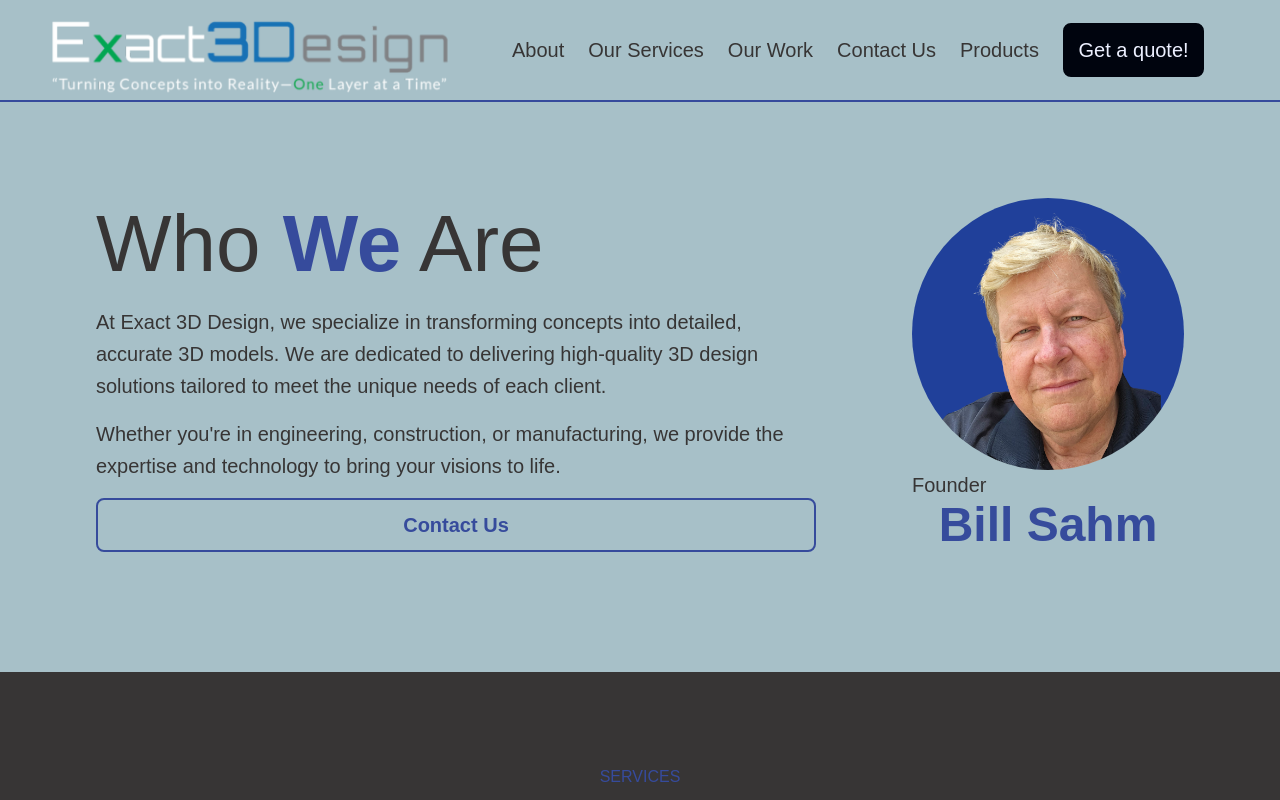
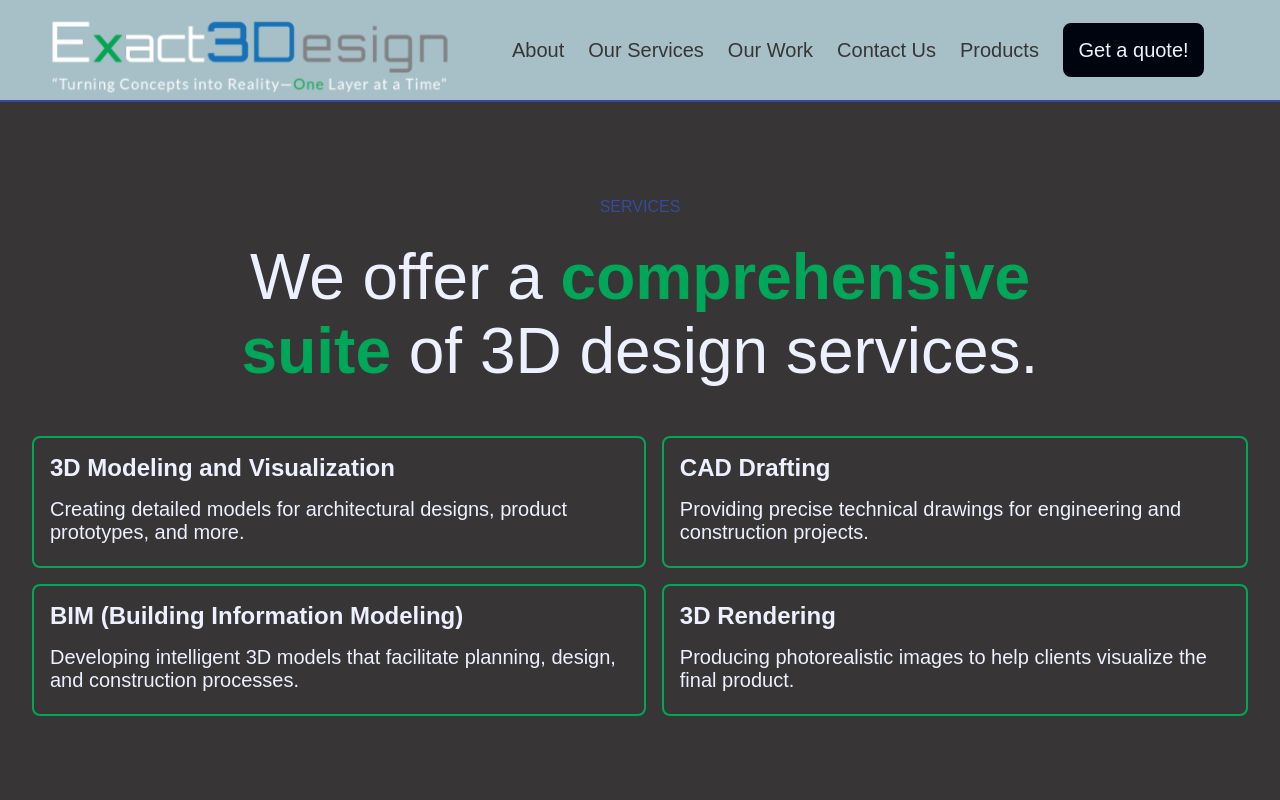
Before and after one commit to SamuelTeigland/exact-3d-design, a React (Vite) app: page /about in a window 1280 px wide. Shown: the top 800 px of the page. Built offline with nearby package versions, Linux system fonts and the light colour scheme.

Commit message:
removed profile information for bill

```diff
--- a/src/pages/About.jsx
+++ b/src/pages/About.jsx
@@ -1,10 +1,9 @@
-import { Services, Who } from '../components/components'
+import { Services } from '../components/components'
 
 function About() {
 
   return (
     <div>
-        <Who />
         <Services />
     </div>
   )
```
